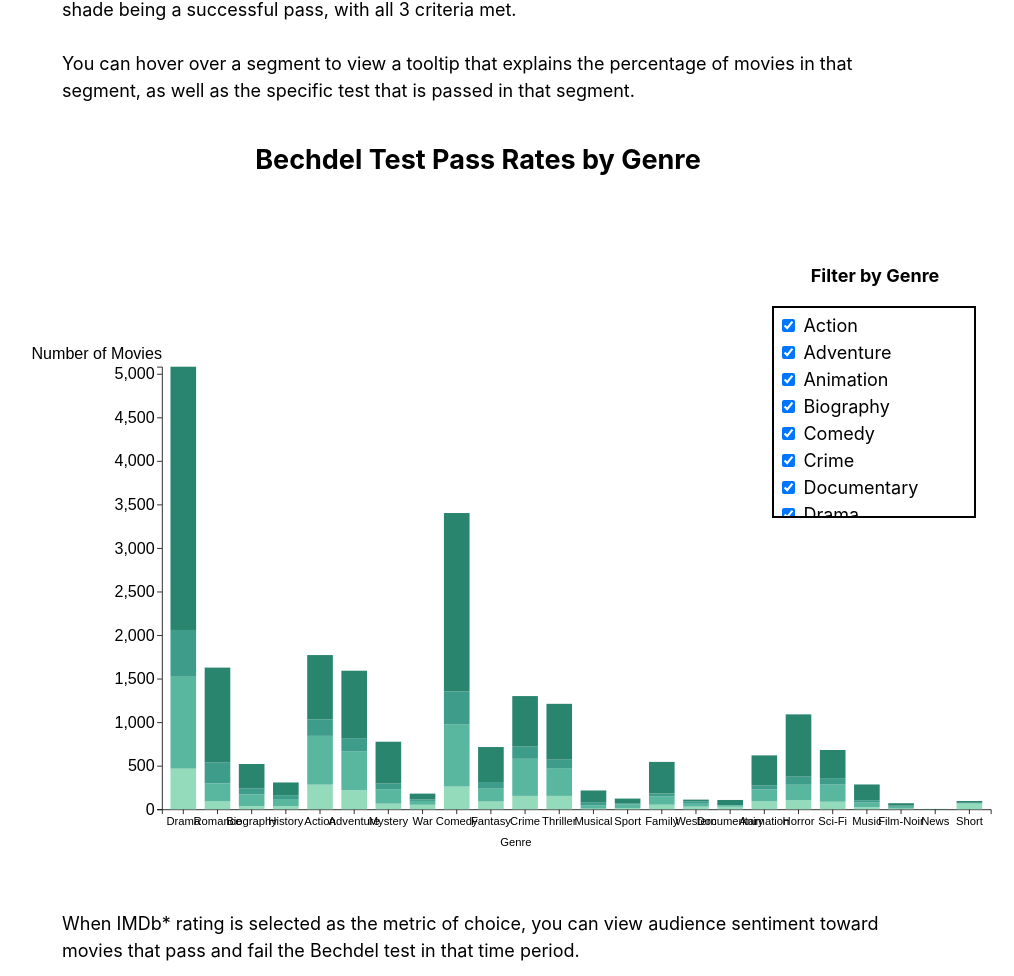
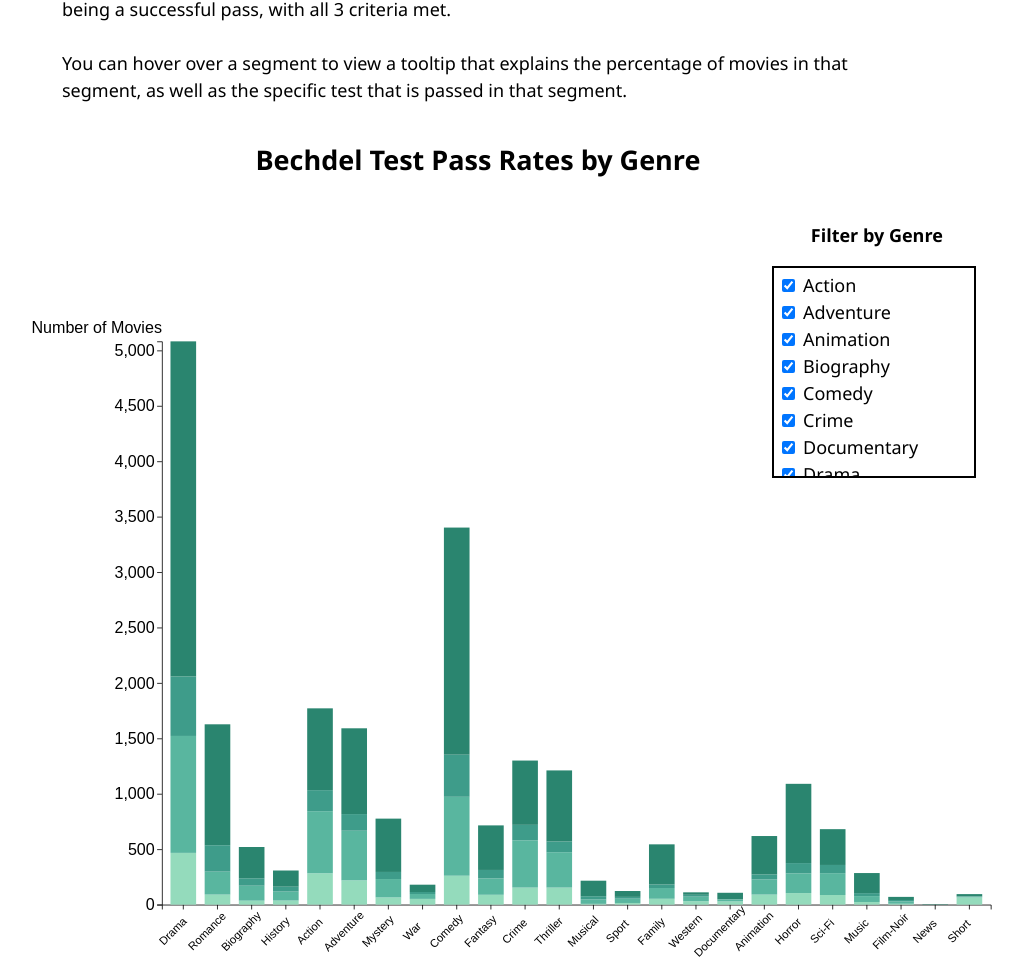
Before and after one commit to DS4200-S22/final-project-visualizing-the-bechdel-test, a plain HTML site: page index.html in a window 1280 px wide. Shown: the part 1435-2411 px from the top of the page, without its empty margins (162-1176 px from the left). Drawn offline with Linux system fonts and the light colour scheme.

Commit message:
Fixed axis labels on the barchart for readability

```diff
--- a/index.html
+++ b/index.html
@@ -63,7 +63,7 @@
     <br><br>
     Each segment of the bar chart represents the breakdown of how many criteria of the Bechdel Test the given movie passes, with the lightest shade being no criteria passed and the darkest shade being a successful pass, with all 3 criteria met.
     <br><br>You can hover over a segment to view a tooltip that explains the percentage of movies in that segment, as well as the specific test that is passed in that segment. </p>
-  <h2 class="content-column" style="text-align: center;">Bechdel Test Pass Rates by Genre</h2>
+  <h2 class="content-column" style="text-align: center; margin-bottom:0;">Bechdel Test Pass Rates by Genre</h2>
   <div class="child" id="checkboxes-container">
     <h4 id="checkbox-header">Filter by Genre</h4>
     <div class="checkboxes">
--- a/js/barchart.js
+++ b/js/barchart.js
@@ -1,7 +1,7 @@
 // Set margins and dimensions
 const margin = { top: 50, right: 50, bottom: 50, left: 200 };
 const width = window.innerWidth; //- margin.left - margin.right;
-const height = 650; //- margin.top - margin.bottom;
+const height = 800; //- margin.top - margin.bottom;
 
 // Append SVG object to the body of the page to house bar chart .
 const svg3 = d3
@@ -101,6 +101,8 @@ d3.csv("data/data_bechdel_newer.csv").then((data) => {
       .call(
         d3.axisBottom(x3).tickFormat((d) => Array.from(genreCounts.keys())[d])
       )
+      .selectAll("text")
+      .attr("transform", "translate(-23,23)rotate(-45)")
       .attr("font-size", "14px")
       .call((g) =>
         g
--- a/style.css
+++ b/style.css
@@ -2,10 +2,7 @@
 body {
   padding: 0;
   margin: 0;
-  font: 18px/1.5 -apple-system, BlinkMacSystemFont, "avenir next", avenir,
-    "Segoe UI", "lucida grande", "helvetica neue", helvetica, "Fira Sans",
-    roboto, noto, "Droid Sans", cantarell, oxygen, ubuntu,
-    "franklin gothic medium", "century gothic", "Liberation Sans", sans-serif;
+  font: 18px/1.5 "Segoe UI";
 }
 
 h1,
@@ -27,6 +24,7 @@ h3 {
   height: 100%;
   text-align: center;
   position: relative;
+  font: "Segoe UI";
 }
 
 .text-indentation {
```
